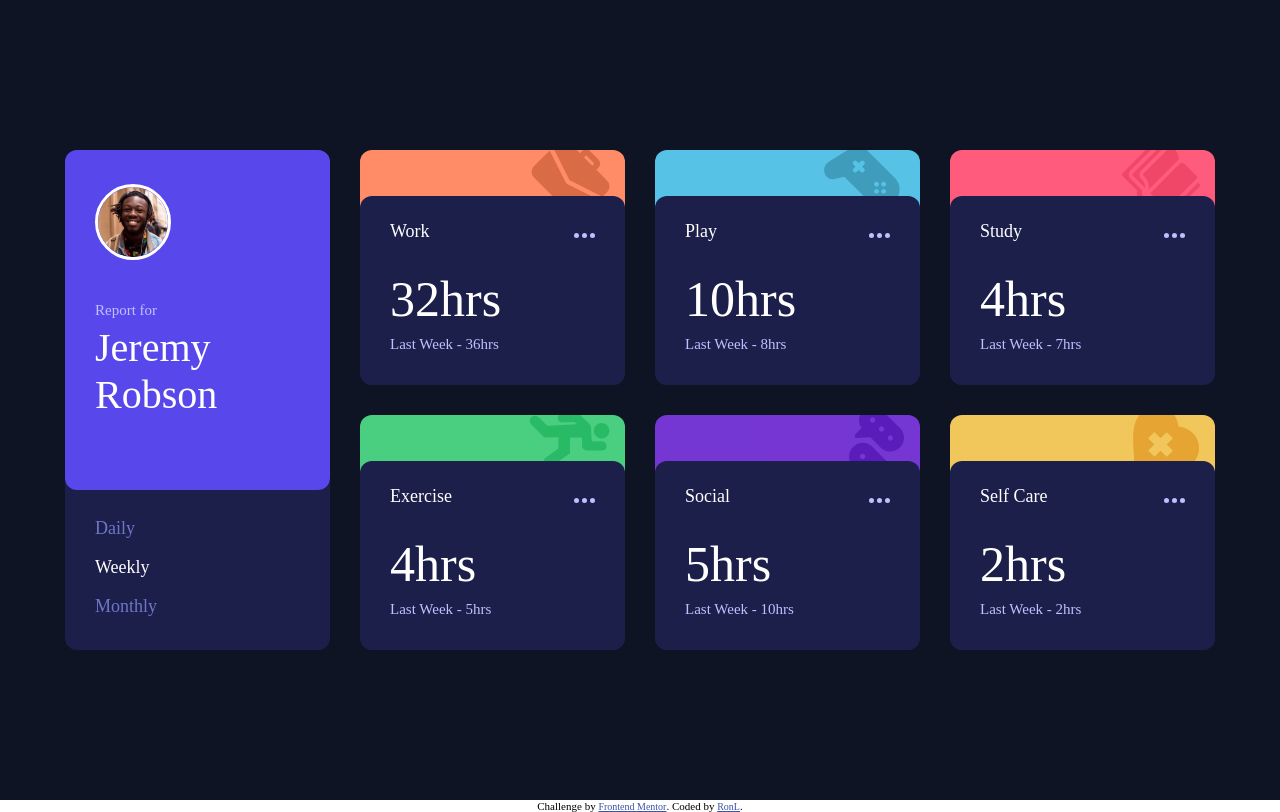
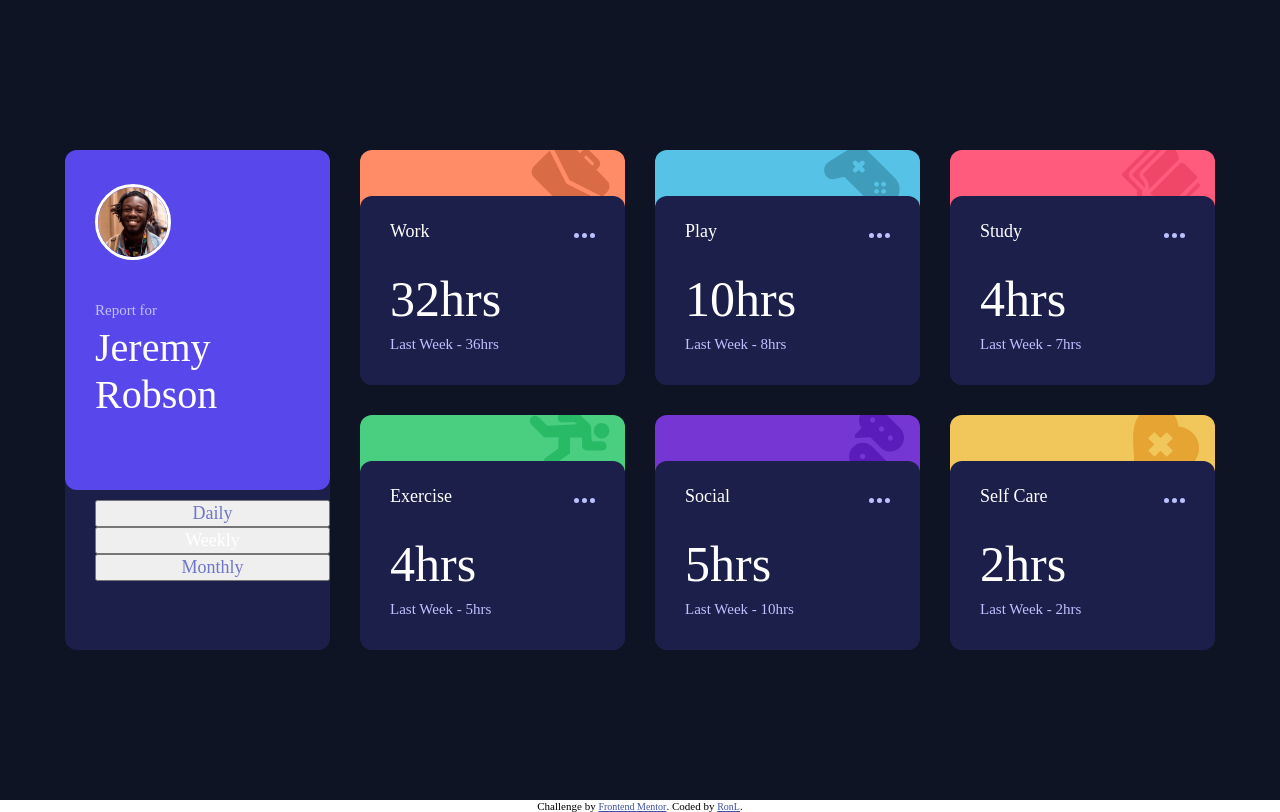
Before and after one commit to Stypian/FEM-Time-Tracking-Dashboard, a plain HTML site: page index.html in a window 1280 px wide. Drawn offline with Linux system fonts and the light colour scheme; a web font is replaced by a local one.

Commit message:
Changed selection links to buttons

```diff
--- a/index.html
+++ b/index.html
@@ -21,9 +21,9 @@
           </div>
         </div>
         <div class="timeTrk__name-bottom">
-          <p class="timeTrk__selection" tabindex="1" aria-label="Daily report">Daily</p>
-          <p class="timeTrk__selection timeTrk__selected" tabindex="2" aria-label="Weekly report">Weekly</p>
-          <p class="timeTrk__selection" tabindex="3" aria-label="Monthly report">Monthly</p>
+          <button class="timeTrk__selection" tabindex="1" aria-label="Daily report">Daily</button>
+          <button class="timeTrk__selection timeTrk__selected" tabindex="2" aria-label="Weekly report">Weekly</button>
+          <button class="timeTrk__selection" tabindex="3" aria-label="Monthly report">Monthly</button>
         </div>
       </div>
         <div class="timeTrk__box timeTrk__work">
```
